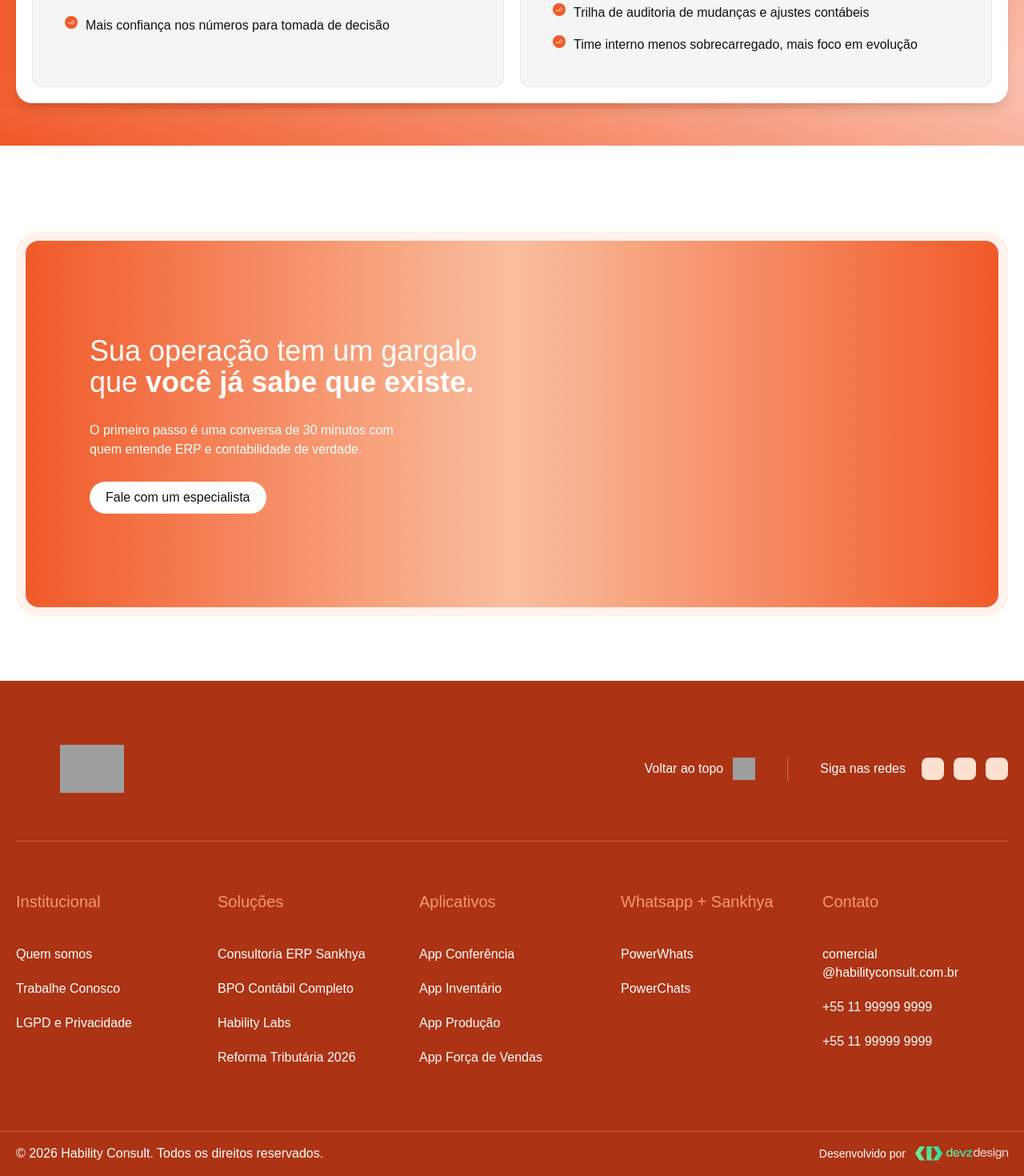
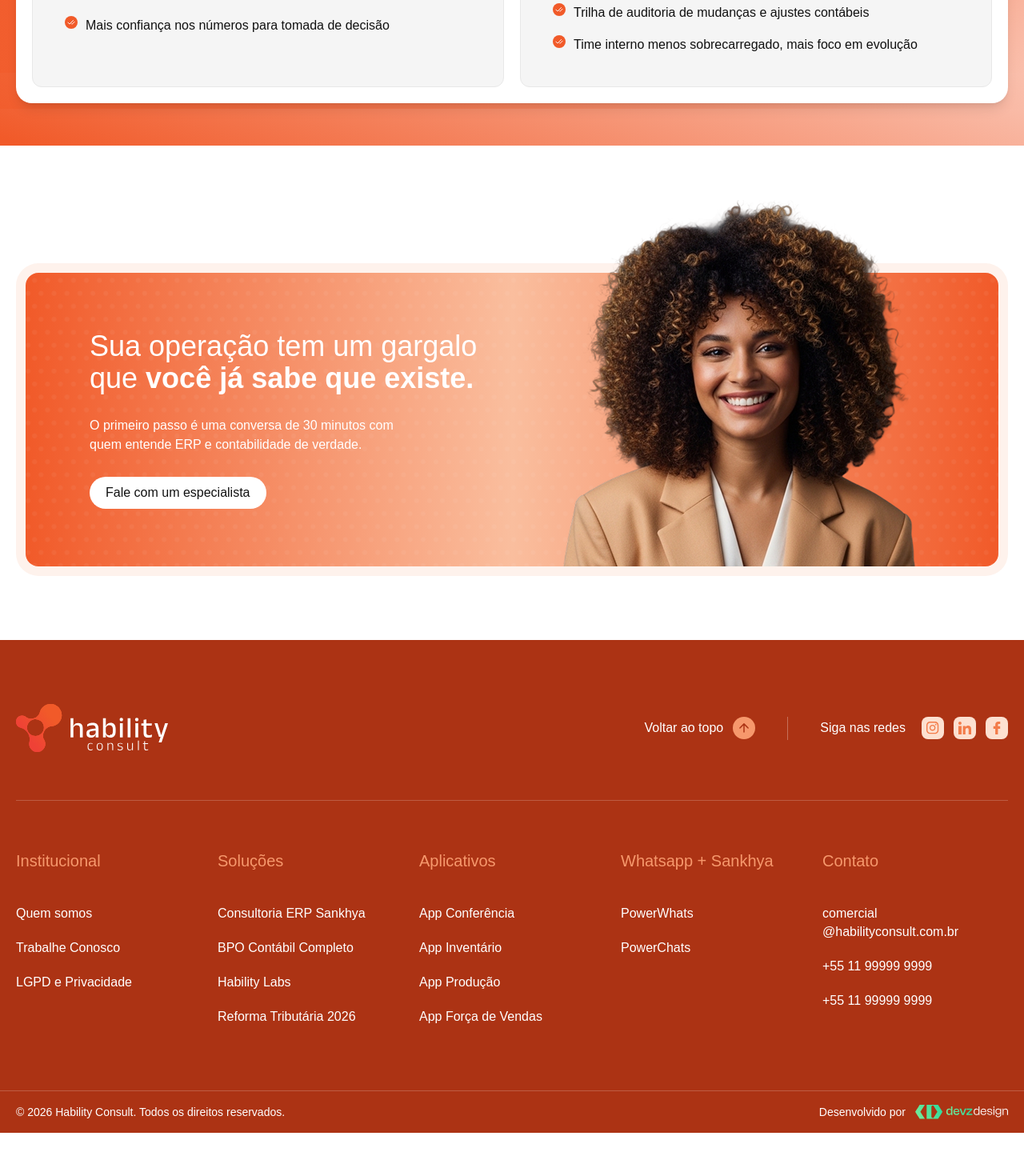
Before and after one commit to brunobragaia25/habilityconsult, a Next.js app: page / in a window 1280 px wide. Shown: the part 5154-6624 px from the top of the page at 80% size. After the commit the page ends 6570 px from the top, so only its background shows below. Built offline with nearby package versions, Linux system fonts and the light colour scheme; grey boxes are pictures that could not be loaded.

Commit message:
Replace inline footer with Footer component on home page

```diff
--- a/app/page.tsx
+++ b/app/page.tsx
@@ -4,6 +4,7 @@ import { motion } from 'framer-motion'
 import { ChevronDown, ChevronUp, ChevronRight, ChevronLeft, User } from 'lucide-react'
 import { useState } from 'react'
 import NavBar from '@/components/NavBar'
+import Footer from '@/components/Footer'
 
 // All Figma Assets
 const ASSETS = {
@@ -959,21 +960,30 @@ export default function Home() {
       </section>
 
       {/* CTA SECTION */}
-      <section className="w-full flex justify-center py-[40px] px-[20px] bg-white pt-[80px] pb-[80px]">
-        <div className="relative w-full max-w-[1240px] bg-[#fef2ec] rounded-[28px] p-[12px] overflow-hidden">
-          <div className="bg-gradient-to-r from-orange-500 via-[#fabe9e] to-orange-500 rounded-[16px] px-[80px] py-[60px] min-h-[458px] flex flex-col justify-center relative">
+      <section className="w-full flex justify-center py-[40px] px-[20px] bg-white pt-[80px] pb-[80px] mt-[40px]">
+        <div className="w-full max-w-[1240px]">
+          <div className="bg-[#fef2ec] rounded-[28px] p-[12px]">
+            <motion.div className="bg-gradient-to-r from-[#f15a29] via-[#fabe9e] to-[#f15a29] rounded-[16px] relative px-[80px] py-[60px] h-[367px] flex items-center" initial={{ opacity: 0 }} whileInView={{ opacity: 1 }} transition={{ duration: 0.8 }} viewport={{ once: true }}>
+              {/* Pattern Background */}
+              <img
+                src="/pattern-bolinhas.png"
+                alt=""
+                className="absolute inset-0 w-full h-full object-cover rounded-[16px] pointer-events-none"
+              />
+
+              {/* Content */}
               <motion.div
                 initial={{ opacity: 0, y: 20 }}
                 whileInView={{ opacity: 1, y: 0 }}
                 transition={{ duration: 0.6 }}
                 viewport={{ once: true }}
-              className="flex flex-col gap-[28px] max-w-[488px]"
+                className="relative z-10 flex flex-col gap-[28px] max-w-[488px]"
               >
                 <h2 className="font-grotesk font-light text-[36px] leading-[1.1] text-white">
                   Sua operação tem um gargalo que{' '}
                   <span className="font-bold">você já sabe que existe.</span>
                 </h2>
-              <p className="font-grotesk font-medium text-[16px] leading-[1.5] text-white max-w-[385px]">
+                <p className="font-grotesk font-medium text-[16px] leading-[1.5] text-white" style={{ maxWidth: '385.42px' }}>
                   O primeiro passo é uma conversa de 30 minutos com quem entende ERP e contabilidade de verdade.
                 </p>
                 <motion.button
@@ -984,178 +994,27 @@ export default function Home() {
                   Fale com um especialista
                 </motion.button>
               </motion.div>
-          </div>
 
-          {/* Image - Absolute Overlay */}
+              {/* Image - Absolute */}
               <motion.div
                 initial={{ opacity: 0, x: 40 }}
                 whileInView={{ opacity: 1, x: 0 }}
                 transition={{ duration: 0.6, delay: 0.2 }}
                 viewport={{ once: true }}
-            className="absolute h-[458px] overflow-hidden pointer-events-none z-20"
-            style={{ right: '0', top: '0' }}
+                className="absolute right-[80px] -top-[91px] h-[458px] w-[490px] rounded-r-[16px] z-10"
               >
-            <div className="absolute inset-0 overflow-hidden">
                 <img
-                src={ASSETS.ctaImage}
+                  src="/mulher-CTA.png"
                   alt="Especialista"
-                style={{ width: '147.13%', height: '157.72%', left: '-22.99%', top: '-2.77%' }}
-                className="absolute"
+                  className="w-full h-full object-cover"
                 />
+              </motion.div>
+            </motion.div>
           </div>
-          </motion.div>
         </div>
       </section>
 
-      {/* FOOTER */}
-      <footer className="bg-[#ac3314] text-white">
-        {/* Main Footer Content */}
-        <div className="w-full flex justify-center py-[80px] px-[20px]">
-          <div className="max-w-[1280px] w-full flex flex-col gap-[60px]">
-            {/* Top Section - Logo and Actions */}
-            <div className="flex items-center justify-between w-full">
-              <img src={ASSETS.footerLogo} alt="Hability" className="h-[60px] w-[190px] object-contain" />
-              <div className="flex items-center gap-[40px]">
-                <motion.button
-                  whileHover={{ scale: 1.05 }}
-                  onClick={() => window.scrollTo({ top: 0, behavior: 'smooth' })}
-                  className="flex gap-[12px] items-center text-white hover:opacity-80 transition-opacity"
-                >
-                  <span className="font-grotesk font-medium text-[16px]">Voltar ao topo</span>
-                  <img src={ASSETS.footerArrowUp} alt="" className="w-[28px] h-[28px]" />
-                </motion.button>
-
-                <div className="w-px h-[29px] bg-white/30" />
-
-                <div className="flex items-center gap-[20px]">
-                  <span className="font-grotesk font-medium text-[16px]">Siga nas redes</span>
-                  <div className="flex gap-[12px]">
-                    <div className="bg-[#fde0d0] rounded-[8px] w-[28px] h-[28px]" />
-                    <div className="bg-[#fde0d0] rounded-[8px] w-[28px] h-[28px]" />
-                    <div className="bg-[#fde0d0] rounded-[8px] w-[28px] h-[28px]" />
-                  </div>
-                </div>
-              </div>
-            </div>
-
-            {/* Separator */}
-            <div className="w-full border-t border-white/20" />
-
-            {/* Links Section */}
-            <div className="grid grid-cols-5 gap-[20px] w-full">
-              {/* Institucional */}
-              <div className="flex flex-col gap-[40px]">
-                <h4 className="font-grotesk font-medium text-[20px] leading-[1.5] text-[#f6986c]">
-                  Institucional
-                </h4>
-                <div className="flex flex-col gap-[20px]">
-                  <p className="font-grotesk font-light text-[16px] leading-[1.43] text-white cursor-pointer hover:opacity-80">
-                    Quem somos
-                  </p>
-                  <p className="font-grotesk font-light text-[16px] leading-[1.43] text-white cursor-pointer hover:opacity-80">
-                    Trabalhe Conosco
-                  </p>
-                  <p className="font-grotesk font-light text-[16px] leading-[1.43] text-white cursor-pointer hover:opacity-80">
-                    LGPD e Privacidade
-                  </p>
-                </div>
-              </div>
-
-              {/* Soluções */}
-              <div className="flex flex-col gap-[40px]">
-                <h4 className="font-grotesk font-medium text-[20px] leading-[1.5] text-[#f6986c]">
-                  Soluções
-                </h4>
-                <div className="flex flex-col gap-[20px]">
-                  <p className="font-grotesk font-light text-[16px] leading-[1.43] text-white cursor-pointer hover:opacity-80">
-                    Consultoria ERP Sankhya
-                  </p>
-                  <p className="font-grotesk font-light text-[16px] leading-[1.43] text-white cursor-pointer hover:opacity-80">
-                    BPO Contábil Completo
-                  </p>
-                  <p className="font-grotesk font-light text-[16px] leading-[1.43] text-white cursor-pointer hover:opacity-80">
-                    Hability Labs
-                  </p>
-                  <p className="font-grotesk font-light text-[16px] leading-[1.43] text-white cursor-pointer hover:opacity-80">
-                    Reforma Tributária 2026
-                  </p>
-                </div>
-              </div>
-
-              {/* Aplicativos */}
-              <div className="flex flex-col gap-[40px]">
-                <h4 className="font-grotesk font-medium text-[20px] leading-[1.5] text-[#f6986c]">
-                  Aplicativos
-                </h4>
-                <div className="flex flex-col gap-[20px]">
-                  <p className="font-grotesk font-light text-[16px] leading-[1.43] text-white cursor-pointer hover:opacity-80">
-                    App Conferência
-                  </p>
-                  <p className="font-grotesk font-light text-[16px] leading-[1.43] text-white cursor-pointer hover:opacity-80">
-                    App Inventário
-                  </p>
-                  <p className="font-grotesk font-light text-[16px] leading-[1.43] text-white cursor-pointer hover:opacity-80">
-                    App Produção
-                  </p>
-                  <p className="font-grotesk font-light text-[16px] leading-[1.43] text-white cursor-pointer hover:opacity-80">
-                    App Força de Vendas
-                  </p>
-                </div>
-              </div>
-
-              {/* Whatsapp + Sankhya */}
-              <div className="flex flex-col gap-[40px]">
-                <h4 className="font-grotesk font-medium text-[20px] leading-[1.5] text-[#f6986c]">
-                  Whatsapp + Sankhya
-                </h4>
-                <div className="flex flex-col gap-[20px]">
-                  <p className="font-grotesk font-light text-[16px] leading-[1.43] text-white cursor-pointer hover:opacity-80">
-                    PowerWhats
-                  </p>
-                  <p className="font-grotesk font-light text-[16px] leading-[1.43] text-white cursor-pointer hover:opacity-80">
-                    PowerChats
-                  </p>
-                </div>
-              </div>
-
-              {/* Contato */}
-              <div className="flex flex-col gap-[40px]">
-                <h4 className="font-grotesk font-medium text-[20px] leading-[1.5] text-[#f6986c]">
-                  Contato
-                </h4>
-                <div className="flex flex-col gap-[20px]">
-                  <div>
-                    <p className="font-grotesk font-light text-[16px] leading-[1.43] text-white">
-                      comercial<br />@habilityconsult.com.br
-                    </p>
-                  </div>
-                  <p className="font-grotesk font-light text-[16px] leading-[1.43] text-white cursor-pointer hover:opacity-80">
-                    +55 11 99999 9999
-                  </p>
-                  <p className="font-grotesk font-light text-[16px] leading-[1.43] text-white cursor-pointer hover:opacity-80">
-                    +55 11 99999 9999
-                  </p>
-                </div>
-              </div>
-            </div>
-          </div>
-        </div>
-
-        {/* Bottom Footer */}
-        <div className="border-t border-white/20">
-          <div className="w-full flex justify-center py-[16px] px-[20px] bg-[#ac3314]">
-            <div className="max-w-[1280px] w-full flex items-center justify-between">
-              <p className="font-grotesk font-light text-[16px] leading-[1.43] text-white">
-                © 2026 Hability Consult. Todos os direitos reservados.
-              </p>
-              <div className="flex items-center gap-[12px]">
-                <span className="font-grotesk font-light text-[14px] leading-[1.43] text-white">Desenvolvido por</span>
-                <img src={ASSETS.footerDevz} alt="DEVZ" className="h-[18px] w-auto object-contain" />
-              </div>
-            </div>
-          </div>
-        </div>
-      </footer>
+      <Footer />
     </div>
   )
 }
```
Lines whose indentation alone changed are shown as unchanged.
